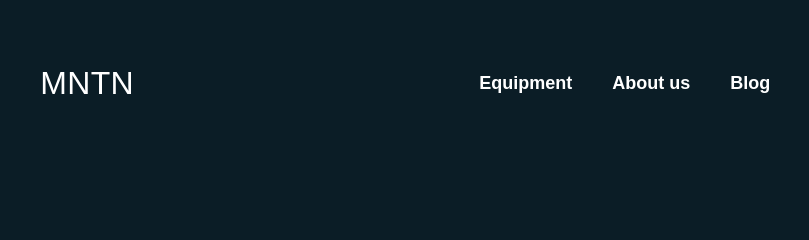
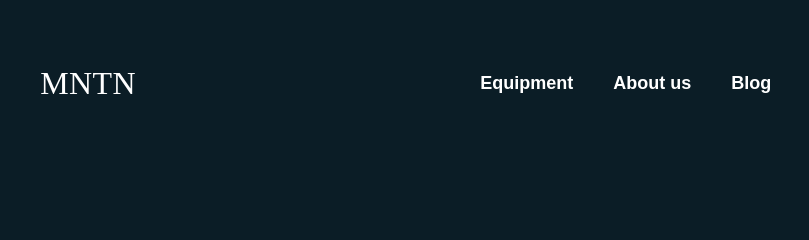
Before and after one commit to Efenzik/MNTN, a plain HTML site: page index.html in a window 1280 px wide. Shown: the top 240 px of the page, 28-837 px from the left. Drawn offline with nearby package versions, Linux system fonts and the light colour scheme; a web font is replaced by a local one.

Commit message:
.logo шрифт обновил

```diff
--- a/src/css/style.css
+++ b/src/css/style.css
@@ -37,7 +37,6 @@ body {
 }
 .logo {
   font-family: "Chonburi", serif;
-  font-family: var(--second-family);
   font-weight: 400;
   font-size: 32px;
   letter-spacing: 0.01em;
```
